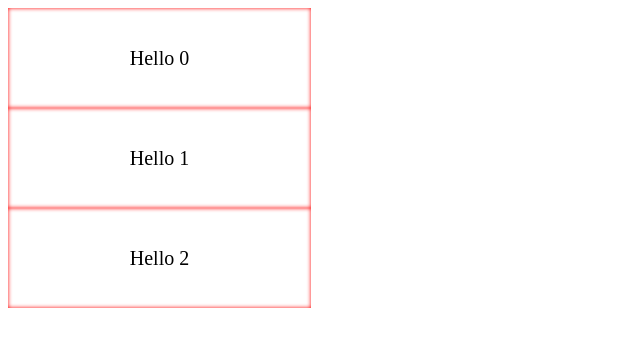
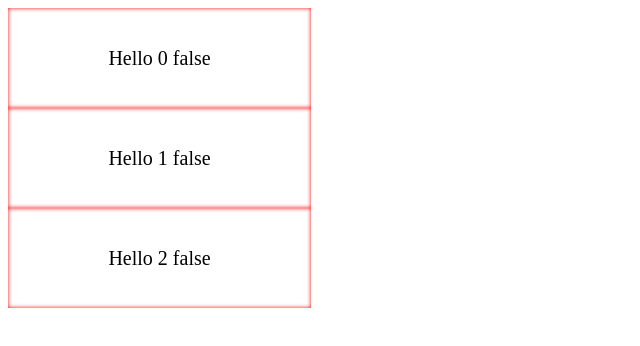
Before and after one commit to vaheqelyan/vue-sort, a Vue app: page / in a window 1280 px wide. Shown: the top 346 px of the page, without its empty margins (0-640 px from the left). Built offline with nearby package versions, Linux system fonts and the light colour scheme.

Commit message:
feat: Detect whenever element is active

```diff
--- a/src/App.vue
+++ b/src/App.vue
@@ -3,26 +3,24 @@ import { ref } from 'vue'
 import SortList from './SortList.vue'
 
 const msg = ref('Hello World!')
-const items = ref(new Array(100).fill().map((value,index)=> ({
-  name: `${value}-${index}`,
-  id: Math.random(),
-  index
-})))
+const items = ref(
+  new Array(100).fill().map((value, index) => ({
+    name: `${value}-${index}`,
+    id: Math.random(),
+    index,
+  }))
+)
 </script>
 
 <template>
-  <SortList :list="items" :row-height="100">
-  <template v-slot:item="{item}">
-      <div>
-        Hello {{item.index}}
-      </div>
+  <SortList :list="items" :row-height="100" item-id="id">
+    <template v-slot:item="{ item, isActive }">
+      <div v-if="isActive" style="box-shadow: inset 0px 0px 20px red"></div>
+      <div v-else>Hello {{ item.index }} {{ isActive }}</div>
     </template>
 
-    <template v-slot:drag-element="{item}">
-      <div>
-        Hello {{item.index}}
-      </div>
+    <template v-slot:drag-element="{ item }">
+      <div>Hello {{ item.index }}</div>
     </template>
-
   </SortList>
 </template>
--- a/src/Move.vue
+++ b/src/Move.vue
@@ -16,6 +16,7 @@ export default {
     boundEntries: Array,
     columnName: String,
     container: HTMLDivElement,
+    index: Number,
   },
   data: () => ({
     initXY: {
@@ -69,6 +70,7 @@ export default {
         top: this.top,
         initXY: this.initXY,
         edge: this.edge,
+        index: this.index,
       })
     },
 
--- a/src/SortList.vue
+++ b/src/SortList.vue
@@ -4,14 +4,19 @@
       <div class="appList__inner" :style="getContainerHeight.style">
         <div class="scrollList__content" :style="getVirtualList.style">
           <move
-            v-for="item in getVirtualList.selection"
-            :key="item.id"
+            v-for="(item, index) in getVirtualList.selection"
+            :key="item[itemId]"
             @start="onStartDrag"
             @end="onEnd"
             :has-started="start"
             :container="$refs.container"
+            :index="index"
           >
-            <slot name="item" v-bind:item="item" />
+            <slot
+              name="item"
+              v-bind:item="item"
+              v-bind:is-active="index === activeIndex"
+            />
           </move>
         </div>
       </div>
@@ -30,6 +35,7 @@ import Dragger from './Dragger.vue'
 export default {
   props: {
     list: Array,
+    itemId: String,
     rowHeight: Number,
     overscanCount: {
       type: Number,
@@ -42,7 +48,7 @@ export default {
   },
   data: () => ({
     start: false,
-    activeIndex: 0,
+    activeIndex: -1,
     height: 0,
     offset: 0,
     moveInstance: {},
@@ -53,6 +59,7 @@ export default {
   methods: {
     onStartDrag(value) {
       this.start = true
+      this.activeIndex = value.index
       this.moveInstance = value
     },
     onStart({ index, height }) {
```
